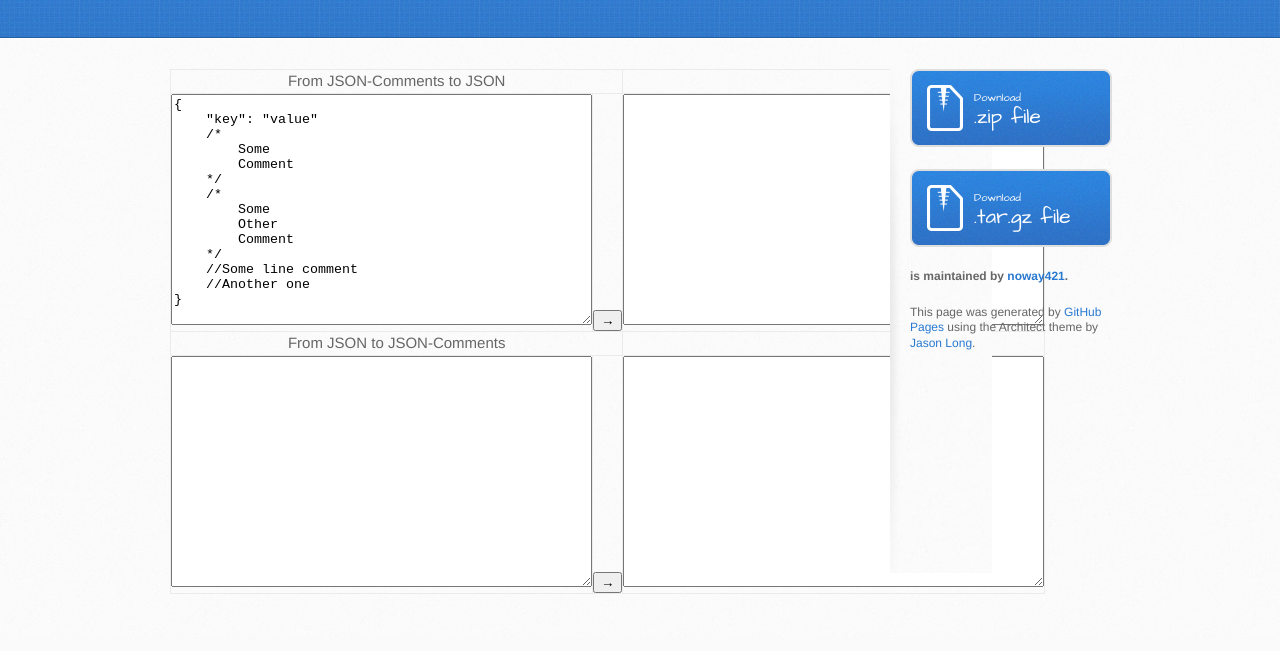
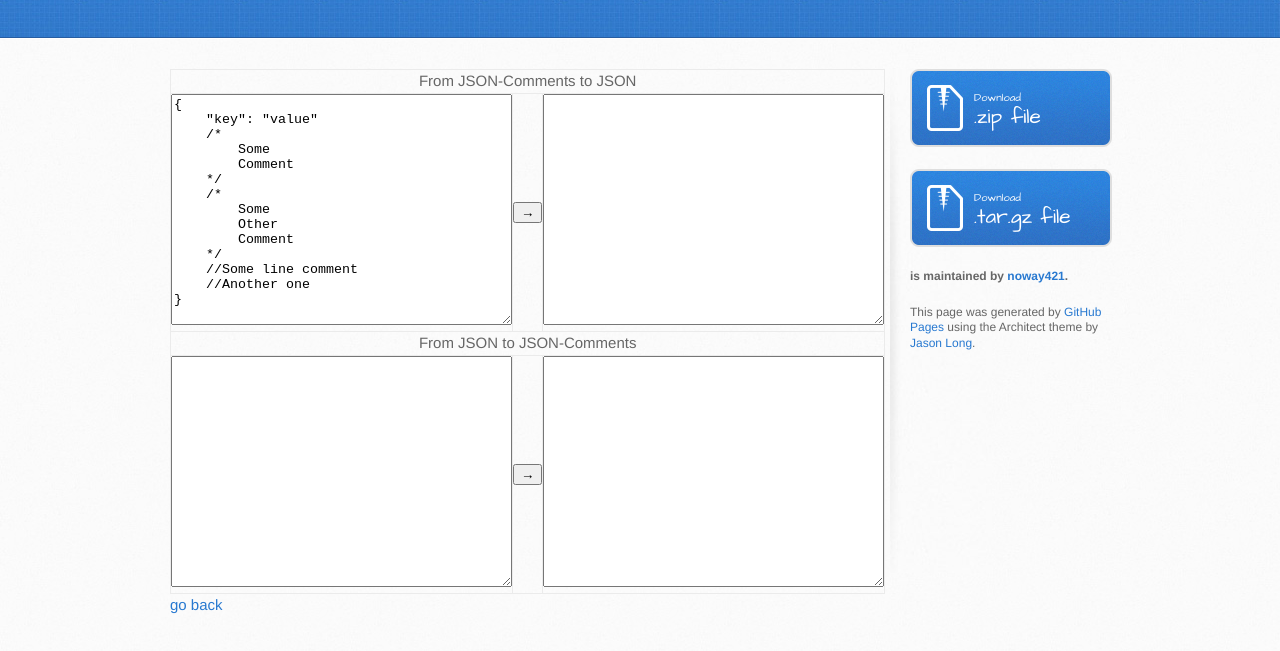
Before and after one commit to noway/JSON-comments, a plain HTML site: page try/index.html in a window 1280 px wide. Shown: the part 163-814 px from the top of the page. Drawn offline with Linux system fonts and the light colour scheme; a script that the page names is missing.

Commit message:
try page improved

```diff
--- a/try/index.html
+++ b/try/index.html
@@ -13,6 +13,11 @@
     <!--[if lt IE 9]>
     <script src="//html5shiv.googlecode.com/svn/trunk/html5.js"></script>
     <![endif]-->
+    <style type="text/css">
+      td {
+        vertical-align: middle;
+      }
+    </style>
 
     <title>Json-comments by noway421</title>
   </head>
@@ -31,11 +36,11 @@
         <section id="main-content">
           <table>
             <tr>
-              <td colspan="2">From JSON-Comments to JSON</td>
+              <td colspan="3">From JSON-Comments to JSON</td>
             </tr>
             <tr>
               <td>
-                <textarea id="source-1" rows="15" cols="50">{
+                <textarea id="source-1" rows="15" cols="40">{
     "key": "value"
     /*
         Some
@@ -54,26 +59,27 @@
                 <button id="submit-1">&rarr;</button>
               </td>
               <td>
-                <textarea id="result-1" rows="15" cols="50"></textarea>
+                <textarea id="result-1" rows="15" cols="40"></textarea>
               </td>
             </tr>
             <tr>
-              <td colspan="2">From JSON to JSON-Comments</td>
+              <td colspan="3">From JSON to JSON-Comments</td>
             </tr>
             <tr>
               <td>
-                <textarea id="source-2" rows="15" cols="50"></textarea>
+                <textarea id="source-2" rows="15" cols="40"></textarea>
               </td>
               <td>
                 <button id="submit-2">&rarr;</button>
               </td>
               <td>
-                <textarea id="result-2" rows="15" cols="50"></textarea>
+                <textarea id="result-2" rows="15" cols="40"></textarea>
               </td>
             </tr>
           </table>
 
 
+          <p><a href="../">go back</a></p>
 
           <script type="text/javascript">
           document.getElementById('submit-1').onclick = function () {
@@ -101,7 +107,6 @@
             document.getElementById('result-2').value = JSONcomments.stringify(json, null, 4);
           };
           </script>
-
         </section>
 
         <aside id="sidebar">
```
